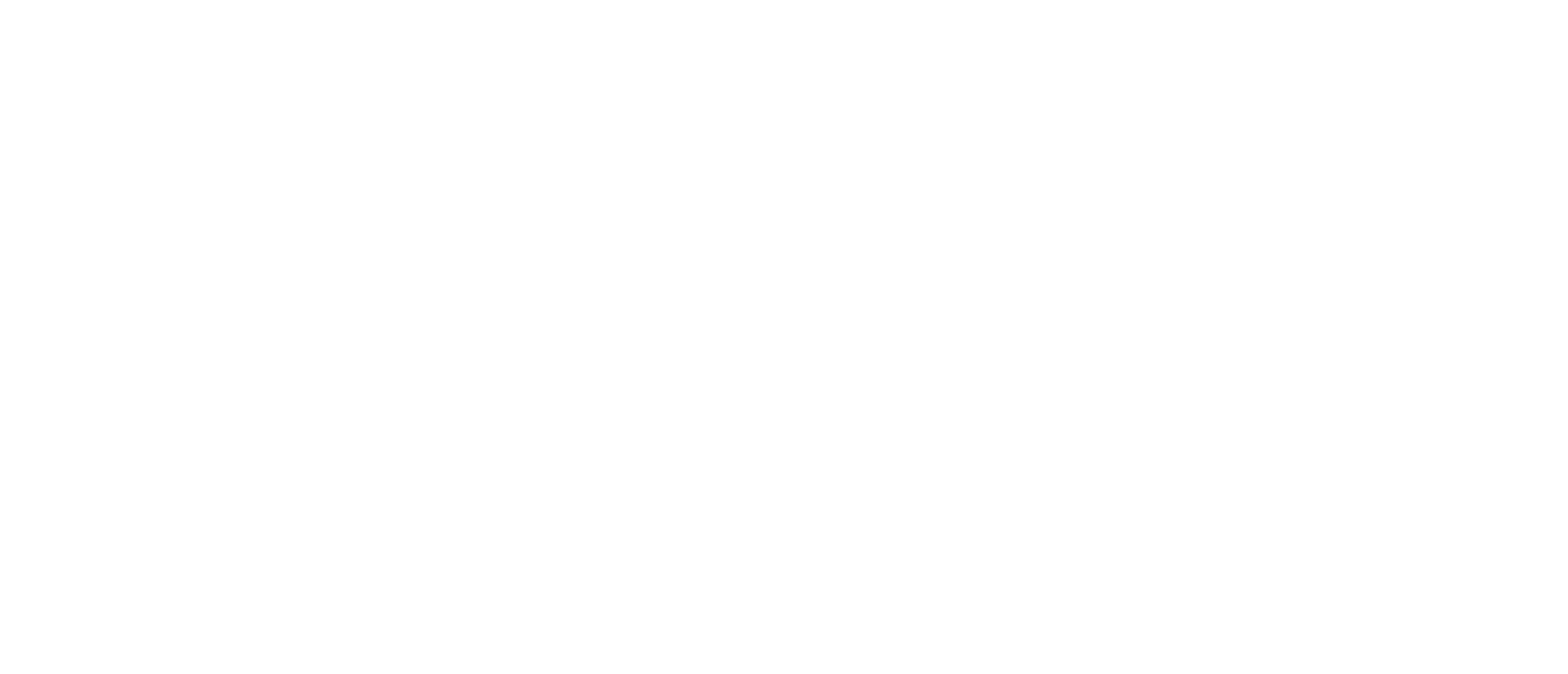
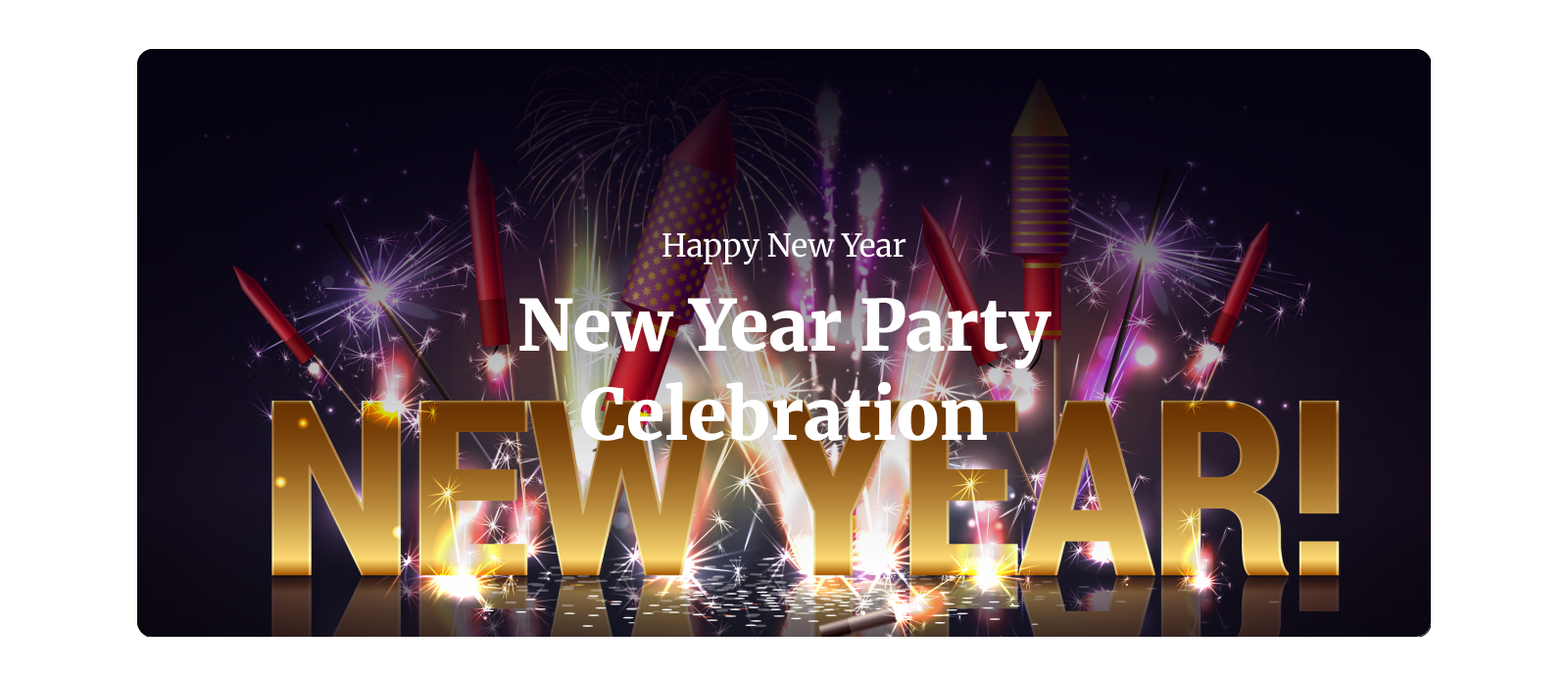
Before and after one commit to msaiful321/new-year-new-mission-website, a plain HTML site: page index.html in a window 1280 px wide. Shown: the whole page at 98% size, 1600 px wide, since content can reach past the window. Drawn offline with Linux system fonts and the light colour scheme.

Commit message:
banner section

```diff
--- a/css/style.css
+++ b/css/style.css
@@ -0,0 +1,40 @@
+* {
+  padding: 0;
+  margin: 0;
+  box-sizing: border-box;
+}
+
+body {
+  width: 1600px;
+}
+
+/* banner section start */
+.banner-container {
+  background-image: url("../images/banner-image.png");
+  background-repeat: no-repeat;
+  width: 1320px;
+  height: 600px;
+  margin: 50px auto 120px;
+  display: flex; /* for aligning child horizontally */
+  justify-content: center; /* for horizontally center */
+  align-items: center; /* for vertically center */
+}
+
+.banner-text {
+  font-family: Merriweather;
+  text-align: center;
+  color: #ffffff;
+  /*padding: 177px 0;*/
+}
+
+.happy {
+  font-size: 32px;
+  font-weight: 400;
+  margin-bottom: 16px;
+}
+
+.new {
+  font-size: 72px;
+  font-weight: 900;
+}
+/* banner section end */
--- a/index.html
+++ b/index.html
@@ -1,12 +1,32 @@
 <!DOCTYPE html>
 <html lang="en">
+
     <head>
         <meta charset="UTF-8">
         <meta name="viewport" content="width=device-width, initial-scale=1.0">
         <title>New Year New Mission Website</title>
         <link rel="stylesheet" href="css/style.css" />
+
+        <link rel="preconnect" href="https://fonts.googleapis.com">
+        <link rel="preconnect" href="https://fonts.gstatic.com" crossorigin>
+        <link href="https://fonts.googleapis.com/css2?family=Inter:wght@100..900&family=Merriweather:ital,wght@0,300;0,400;0,700;0,900;1,300;1,400;1,700;1,900&display=swap" rel="stylesheet">
+
+        <link rel="preconnect" href="https://fonts.googleapis.com">
+        <link rel="preconnect" href="https://fonts.gstatic.com" crossorigin>
+        <link href="https://fonts.googleapis.com/css2?family=Merriweather:ital,wght@0,300;0,400;0,700;0,900;1,300;1,400;1,700;1,900&display=swap" rel="stylesheet">
     </head>
+
     <body>
+        <header>
+            <!-- banner section start -->
+            <section class="banner-container">
+                <div class="banner-text">
+                    <h3 class="happy">Happy New Year</h3>
+                    <h1 class="new">New Year Party <br> Celebration</h1>
+                </div>
+            </section>
+            <!-- banner section end -->
+        </header>
+    </body>
 
-</body>
 </html>
```
Lines whose indentation alone changed are shown as unchanged.
